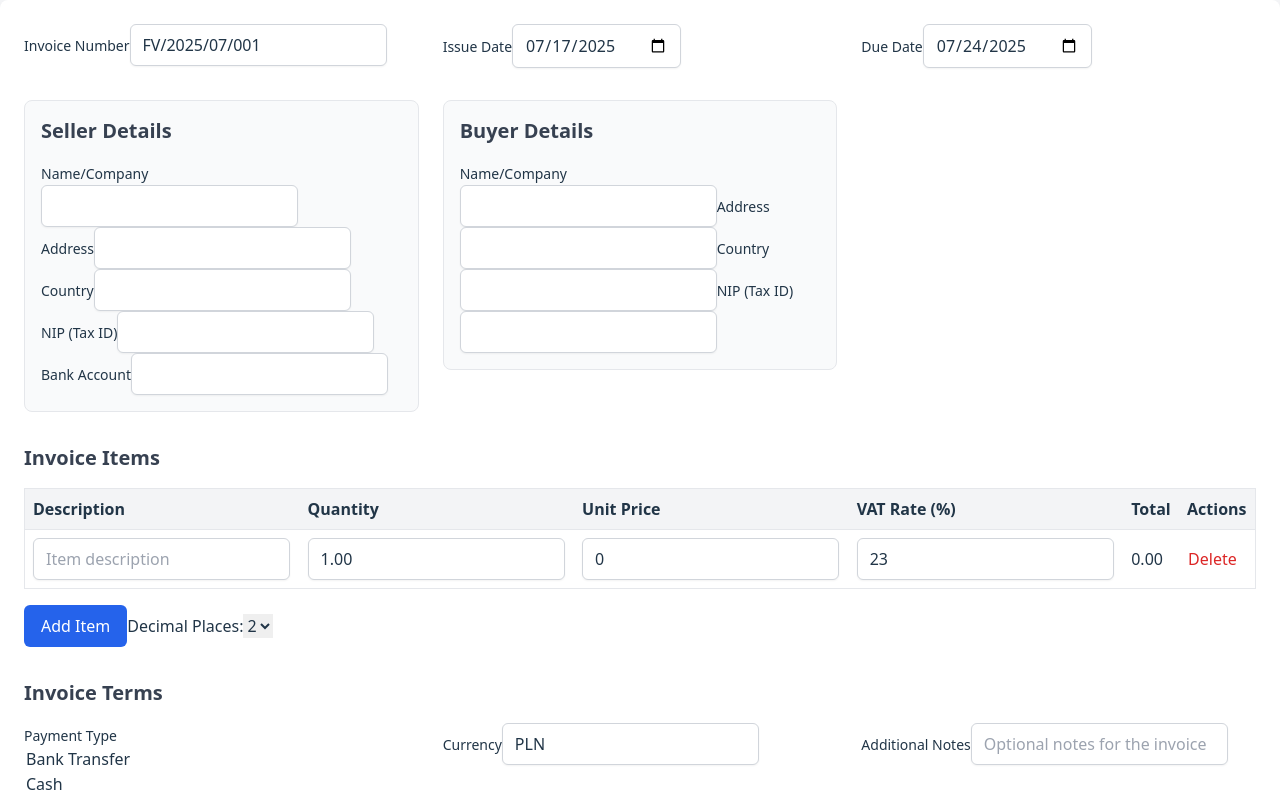
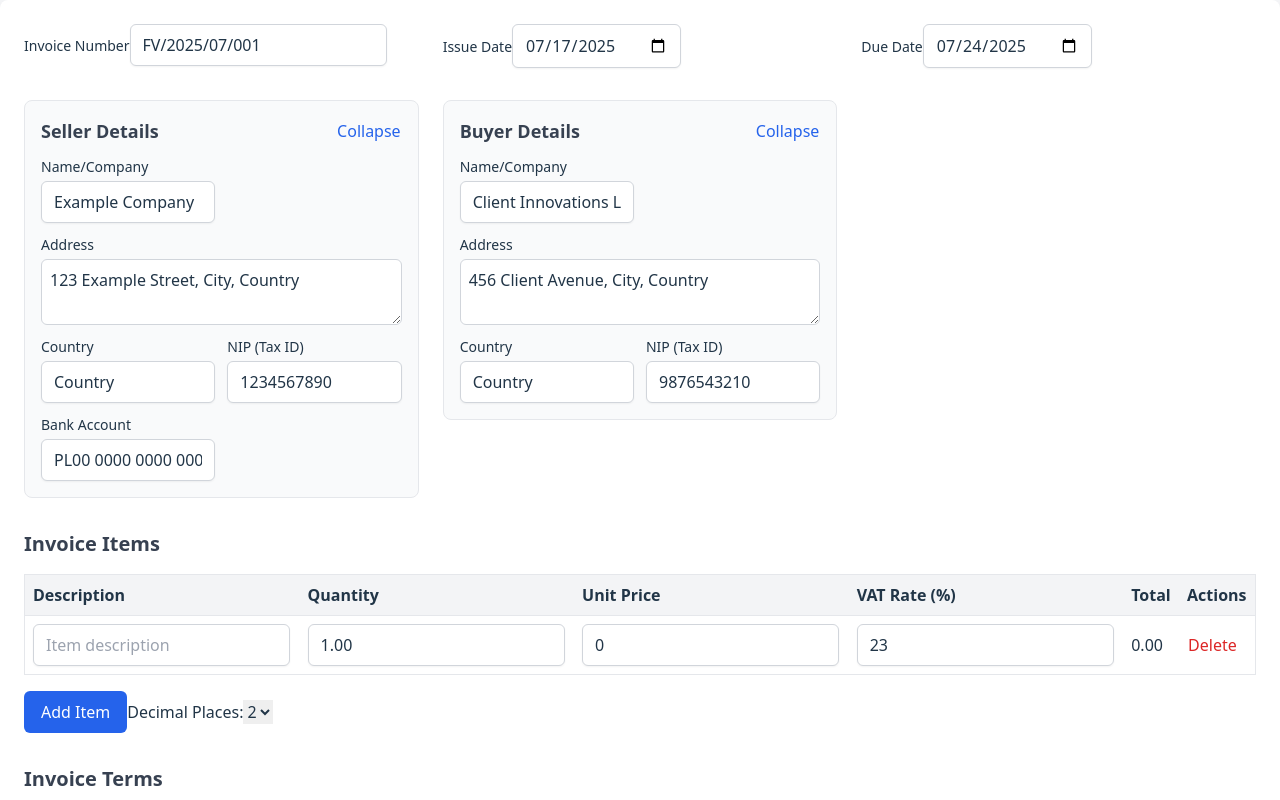
Before and after one commit to alexandear81/simpleInvoicing, a React (Vite) app: page / in a window 1280 px wide. Shown: the top 800 px of the page. Built offline with nearby package versions, Linux system fonts and the light colour scheme.

Commit message:
Update parties sections

```diff
--- a/src/components/BuyerDetails.tsx
+++ b/src/components/BuyerDetails.tsx
@@ -4,11 +4,13 @@ import { Label } from "./ui/label";
 
 export const BuyerDetails = () => {
   const [buyer, setBuyer] = useState({
-    name: "",
-    address: "",
-    country: "",
-    nip: "",
+    name: "Client Innovations Ltd.",
+    address: "456 Client Avenue, City, Country",
+    country: "Country",
+    nip: "9876543210",
   });
+
+  const [isCollapsed, setIsCollapsed] = useState(false);
 
   const handleInputChange = (field: string, value: string) => {
     setBuyer({ ...buyer, [field]: value });
@@ -16,31 +18,79 @@ export const BuyerDetails = () => {
 
   return (
     <div className="bg-gray-50 p-4 rounded-lg border border-gray-200">
-      <h2 className="text-xl font-semibold text-gray-700 mb-4">Buyer Details</h2>
-      <Label htmlFor="buyer-name">Name/Company</Label>
+      <div className="flex justify-between items-center">
+        <h2 className="text-lg font-semibold text-gray-700">Buyer Details</h2>
+        <button
+          className="text-blue-600 hover:underline"
+          onClick={() => setIsCollapsed(!isCollapsed)}
+        >
+          {isCollapsed ? "Expand" : "Collapse"}
+        </button>
+      </div>
+
+      {/* Condensed View */}
+      {isCollapsed && (
+        <div className="mt-3 text-sm text-gray-600">
+          <p><strong>Name:</strong> {buyer.name}</p>
+          <p><strong>Address:</strong> {buyer.address}</p>
+          <p><strong>NIP:</strong> {buyer.nip}</p>
+        </div>
+      )}
+
+      {/* Expanded View */}
+      {!isCollapsed && (
+        <div className="grid grid-cols-1 md:grid-cols-2 gap-3 mt-3">
+          {/* Name/Company */}
+          <div className="flex flex-col">
+            <Label htmlFor="buyer-name" className="mb-1 text-sm">
+              Name/Company
+            </Label>
             <Input
               id="buyer-name"
               value={buyer.name}
               onChange={(e) => handleInputChange("name", e.target.value)}
             />
-      <Label htmlFor="buyer-address">Address</Label>
-      <Input
+          </div>
+
+          {/* Address */}
+          <div className="flex flex-col md:col-span-2">
+            <Label htmlFor="buyer-address" className="mb-1 text-sm">
+              Address
+            </Label>
+            <textarea
               id="buyer-address"
               value={buyer.address}
               onChange={(e) => handleInputChange("address", e.target.value)}
+              className="border border-gray-300 rounded-md p-2 focus:outline-none focus:ring-2 focus:ring-blue-500"
+              rows={2}
             />
-      <Label htmlFor="buyer-country">Country</Label>
+          </div>
+
+          {/* Country */}
+          <div className="flex flex-col">
+            <Label htmlFor="buyer-country" className="mb-1 text-sm">
+              Country
+            </Label>
             <Input
               id="buyer-country"
               value={buyer.country}
               onChange={(e) => handleInputChange("country", e.target.value)}
             />
-      <Label htmlFor="buyer-nip">NIP (Tax ID)</Label>
+          </div>
+
+          {/* NIP (Tax ID) */}
+          <div className="flex flex-col">
+            <Label htmlFor="buyer-nip" className="mb-1 text-sm">
+              NIP (Tax ID)
+            </Label>
             <Input
               id="buyer-nip"
               value={buyer.nip}
               onChange={(e) => handleInputChange("nip", e.target.value)}
             />
           </div>
+        </div>
+      )}
+    </div>
   );
 };
--- a/src/components/SellerDetails.tsx
+++ b/src/components/SellerDetails.tsx
@@ -4,12 +4,14 @@ import { Label } from "./ui/label";
 
 export const SellerDetails = () => {
   const [seller, setSeller] = useState({
-    name: "",
-    address: "",
-    country: "",
-    nip: "",
-    bank: "",
+    name: "Example Company",
+    address: "123 Example Street, City, Country",
+    country: "Country",
+    nip: "1234567890",
+    bank: "PL00 0000 0000 0000 0000 0000 0000",
   });
+
+  const [isCollapsed, setIsCollapsed] = useState(false);
 
   const handleInputChange = (field: string, value: string) => {
     setSeller({ ...seller, [field]: value });
@@ -17,41 +19,89 @@ export const SellerDetails = () => {
 
   return (
     <div className="bg-gray-50 p-4 rounded-lg border border-gray-200">
-      <h2 className="text-xl font-semibold text-gray-700 mb-4">Seller Details</h2>
-      <div>
-      <Label htmlFor="seller-name">Name/Company</Label>
+      <div className="flex justify-between items-center">
+        <h2 className="text-lg font-semibold text-gray-700">Seller Details</h2>
+        <button
+          className="text-blue-600 hover:underline"
+          onClick={() => setIsCollapsed(!isCollapsed)}
+        >
+          {isCollapsed ? "Expand" : "Collapse"}
+        </button>
+      </div>
+
+      {/* Condensed View */}
+      {isCollapsed && (
+        <div className="mt-3 text-sm text-gray-600">
+          <p>
+            <strong>Name:</strong> {seller.name}
+          </p>
+          <p>
+            <strong>Address:</strong> {seller.address}
+          </p>
+          <p>
+            <strong>NIP:</strong> {seller.nip}
+          </p>
+        </div>
+      )}
+
+      {/* Expanded View */}
+      {!isCollapsed && (
+        <div className="grid grid-cols-1 md:grid-cols-2 gap-3 mt-3">
+          {/* Name/Company */}
+          <div className="flex flex-col">
+            <Label htmlFor="seller-name" className="mb-1 text-sm">
+              Name/Company
+            </Label>
             <Input
               id="seller-name"
               value={seller.name}
               onChange={(e) => handleInputChange("name", e.target.value)}
             />
           </div>
-      <div>
-      <Label htmlFor="seller-address">Address</Label>
-      <Input
+
+          {/* Address */}
+          <div className="flex flex-col md:col-span-2">
+            <Label htmlFor="seller-address" className="mb-1 text-sm">
+              Address
+            </Label>
+            <textarea
               id="seller-address"
               value={seller.address}
               onChange={(e) => handleInputChange("address", e.target.value)}
+              className="border border-gray-300 rounded-md p-2 focus:outline-none focus:ring-2 focus:ring-blue-500"
+              rows={2}
             />
           </div>
-      <div>
-      <Label htmlFor="seller-country">Country</Label>
+
+          {/* Country */}
+          <div className="flex flex-col">
+            <Label htmlFor="seller-country" className="mb-1 text-sm">
+              Country
+            </Label>
             <Input
               id="seller-country"
               value={seller.country}
               onChange={(e) => handleInputChange("country", e.target.value)}
             />
           </div>
-      <div>
-      <Label htmlFor="seller-nip">NIP (Tax ID)</Label>
+
+          {/* NIP (Tax ID) */}
+          <div className="flex flex-col">
+            <Label htmlFor="seller-nip" className="mb-1 text-sm">
+              NIP (Tax ID)
+            </Label>
             <Input
               id="seller-nip"
               value={seller.nip}
               onChange={(e) => handleInputChange("nip", e.target.value)}
             />
           </div>
-      <div>
-      <Label htmlFor="seller-bank">Bank Account</Label>
+
+          {/* Bank Account */}
+          <div className="flex flex-col">
+            <Label htmlFor="seller-bank" className="mb-1 text-sm">
+              Bank Account
+            </Label>
             <Input
               id="seller-bank"
               value={seller.bank}
@@ -59,5 +109,7 @@ export const SellerDetails = () => {
             />
           </div>
         </div>
+      )}
+    </div>
   );
 };
```
Lines whose indentation alone changed are shown as unchanged.
